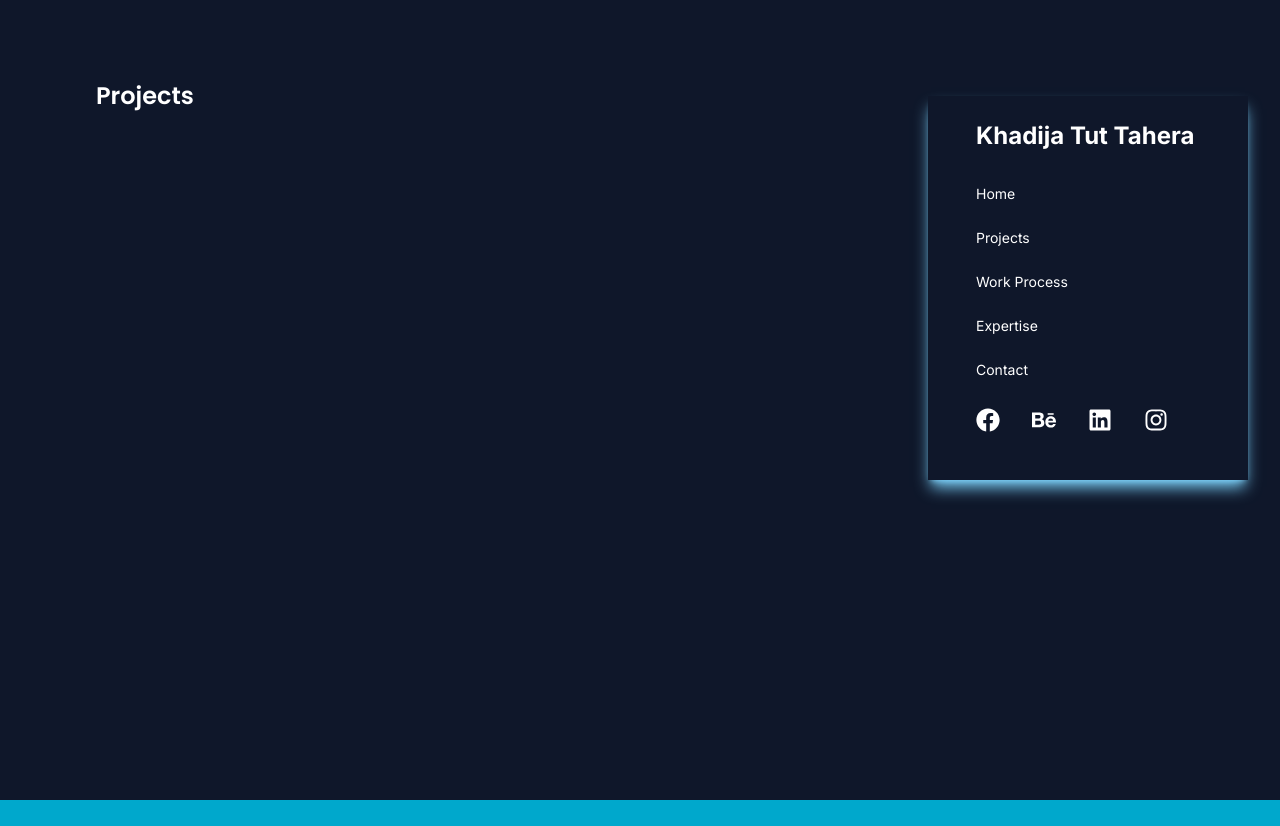
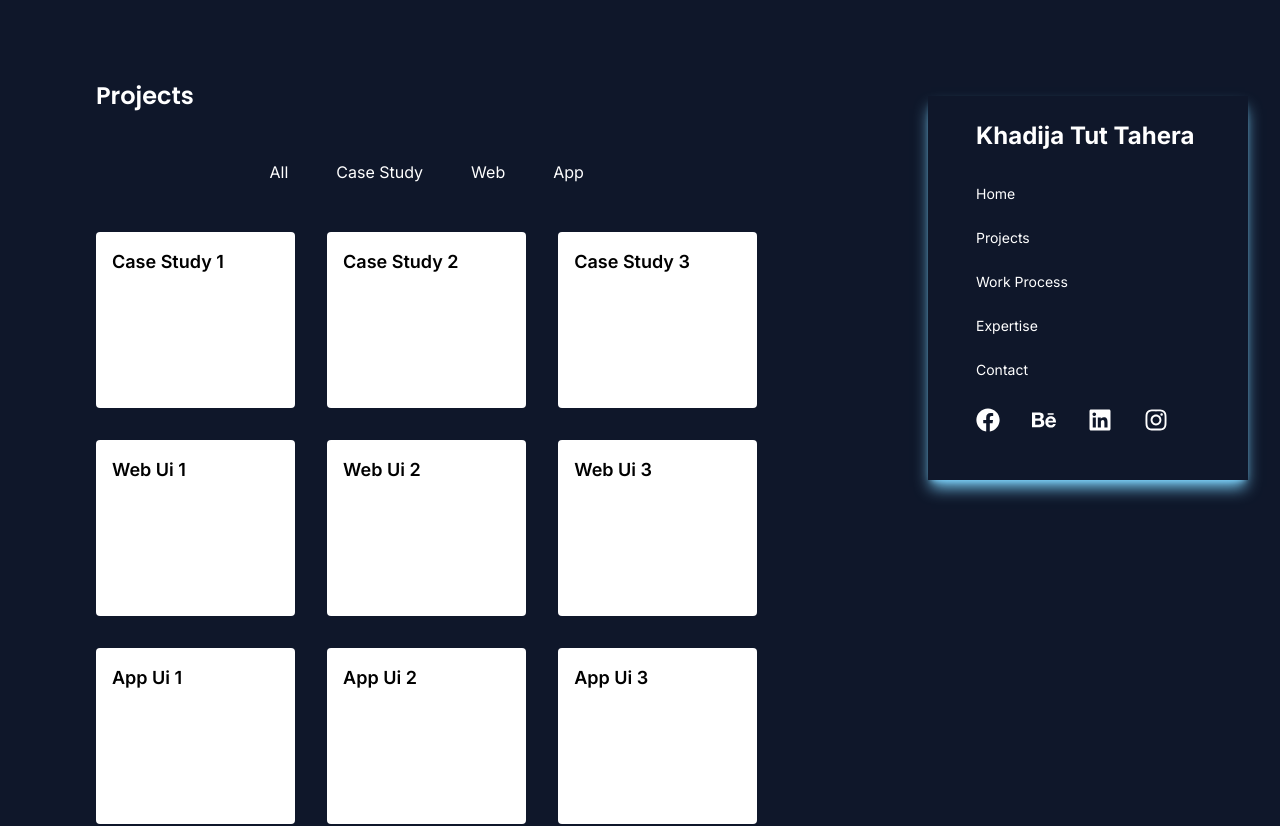
Before and after one commit to MdRahi99/Portfolio-K, a Next.js app: page /projects in a window 1280 px wide. Shown: the top 826 px of the page. Built offline with nearby package versions, Linux system fonts and the light colour scheme.

Commit message:
add projects category and projects list section

```diff
--- /dev/null
+++ b/src/app/components/ProjectsCategory.jsx
@@ -0,0 +1,14 @@
+const ProjectsCategory = ({ data, setSelectedCategory }) => {
+
+    const handleCategoryClick = category => {
+        setSelectedCategory(category);
+    };
+
+    return (
+        <div>
+            <button onClick={() => handleCategoryClick(data)}>{data}</button>
+        </div>
+    );
+};
+
+export default ProjectsCategory;
--- /dev/null
+++ b/src/app/components/ProjectsList.jsx
@@ -0,0 +1,15 @@
+const ProjectsList = ({filteredProjects}) => {
+    return (
+        <div>
+            <div className='grid grid-cols-1 lg:grid-cols-3 gap-8'>
+                {filteredProjects.map(project => (
+                    <div key={project._id} className='bg-white text-black p-4 h-44 rounded'>
+                        <h2 className='text-lg font-semibold'>{project.title}</h2>
+                    </div>
+                ))}
+            </div>
+        </div>
+    );
+};
+
+export default ProjectsList;
--- a/src/app/projects/page.jsx
+++ b/src/app/projects/page.jsx
@@ -1,4 +1,8 @@
+"use client"
 import { Poppins } from 'next/font/google';
+import ProjectsCategory from '@/app/components/ProjectsCategory';
+import { useState } from 'react';
+import ProjectsList from '../components/ProjectsList';
 
 const poppins = Poppins({
     weight: ['600'],
@@ -6,11 +10,85 @@ const poppins = Poppins({
     display: 'swap'
 })
 
+const projects = [
+    {
+        _id: 1,
+        title: 'Case Study 1',
+        category: 'Case Study'
+    },
+    {
+        _id: 2,
+        title: 'Case Study 2',
+        category: 'Case Study'
+    },
+    {
+        _id: 3,
+        title: 'Case Study 3',
+        category: 'Case Study'
+    },
+    {
+        _id: 4,
+        title: 'Web Ui 1',
+        category: 'Web'
+    },
+    {
+        _id: 5,
+        title: 'Web Ui 2',
+        category: 'Web'
+    },
+    {
+        _id: 6,
+        title: 'Web Ui 3',
+        category: 'Web'
+    },
+    {
+        _id: 7,
+        title: 'App Ui 1',
+        category: 'App'
+    },
+    {
+        _id: 8,
+        title: 'App Ui 2',
+        category: 'App'
+    },
+    {
+        _id: 9,
+        title: 'App Ui 3',
+        category: 'App'
+    },
+]
+
+const uniqueCategories = [...new Set(projects.map(project => project.category))];
+
+const allCategories = ['All', ...uniqueCategories];
+
 const Projects = () => {
+
+    const [selectedCategory, setSelectedCategory] = useState('All');
+
+    const filteredProjects =
+        selectedCategory === 'All'
+            ? projects
+            : projects.filter(project => project.category === selectedCategory);
+
     return (
         <>
             <div className='py-20 px-8 lg:px-24 text-white'>
                 <h1 className={`text-2xl text-center lg:text-left ${poppins.className}`}>Projects</h1>
+                <div className='flex items-center justify-center gap-12 my-12'>
+                    {
+                        allCategories.map((data, index) => {
+                            return <ProjectsCategory
+                                key={index}
+                                data={data}
+                                setSelectedCategory={setSelectedCategory}
+                            />
+                        })
+                    }
+                </div>
+
+                <ProjectsList
+                    filteredProjects={filteredProjects} />
             </div>
         </>
     );
```
